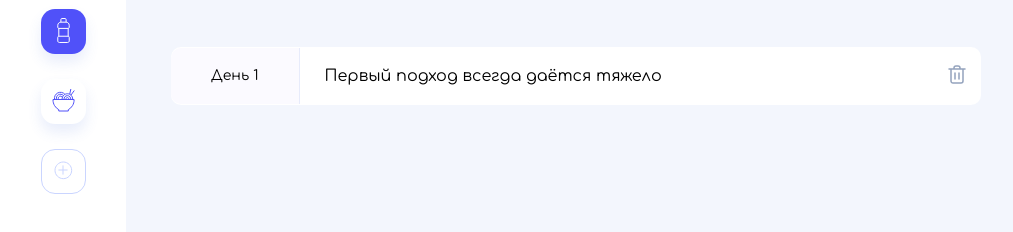
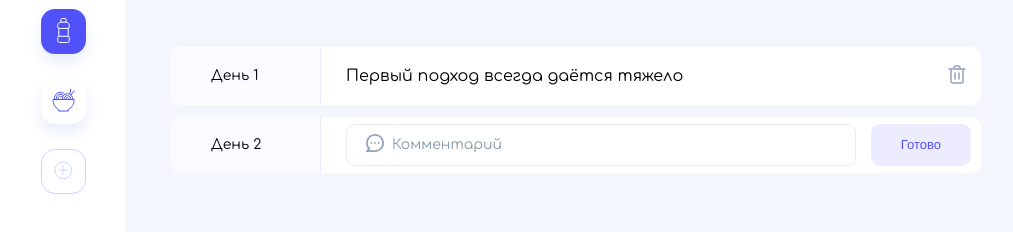
Before and after one commit to decorix/to-do-list, a plain HTML site: page index.html in a window 1280 px wide. Shown: the part 146-378 px from the top of the page, without its empty margins (0-1013 px from the left). Drawn offline with Linux system fonts and the light colour scheme.

Commit message:
feature (index.html) create form for add habbit

```diff
--- a/index.html
+++ b/index.html
@@ -53,6 +53,14 @@
             </button>
           </div>
         </div>
+        <div class="habbit">
+          <div class="habbit__day">День 2</div>
+          <form class="habbit__form">
+            <input class="input_icon" type="text" placeholder="Комментарий">
+            <img class="input__icon" src="/images/comment.svg" alt="Иконка комментария">
+            <button class="button">Готово</button>
+          </form>
+        </div>
       </main>
     </div>
   </div>
--- a/styles/index.css
+++ b/styles/index.css
@@ -148,6 +148,7 @@ main {
     background: #fff;
     display: flex;
     align-items: center;
+    margin-bottom: 12px;
 }
 
 .habbit__day {
@@ -157,6 +158,7 @@ main {
     font-size: 14px;
     line-height: 16px;
     padding: 20px 40px;
+    min-width: 150px;
 }
 
 .habbit__comment {
@@ -178,3 +180,52 @@ main {
 .habbit__delete:hover {
     background: #eff2ff;
 }
+
+input {
+    border: 1px solid #e7ebfb;
+    border-radius: 9px;
+    background: #ffffff;
+    padding: 12px 20px;
+    font-family: 'Comfortaa', cursive;
+    flex: 1;
+    font-weight: 400;
+    font-size: 14px;
+    line-height: 16px;
+}
+
+input::placeholder {
+    color: #8899a8;
+}
+
+.habbit__form {
+    display: flex;
+    gap: 15px;
+    width: 100%;
+    padding: 0px 10px 0px 25px;
+    position: relative;
+}
+
+.input_icon {
+    padding-left: 45px;
+}
+
+.input__icon {
+    position: absolute;
+    top: 10px;
+    left: 45px;
+}
+
+.button {
+    background: #edecfe;
+    border-radius: 9px;
+    border: none;
+    font-size: 13px;
+    line-height: 14px;
+    color: #5051F9;
+    padding: 14px 30px;
+    cursor: pointer;
+}
+
+.button:hover {
+    background: #dcdaff;
+}
```
Also changed, not shown: images/comment.svg (added).
